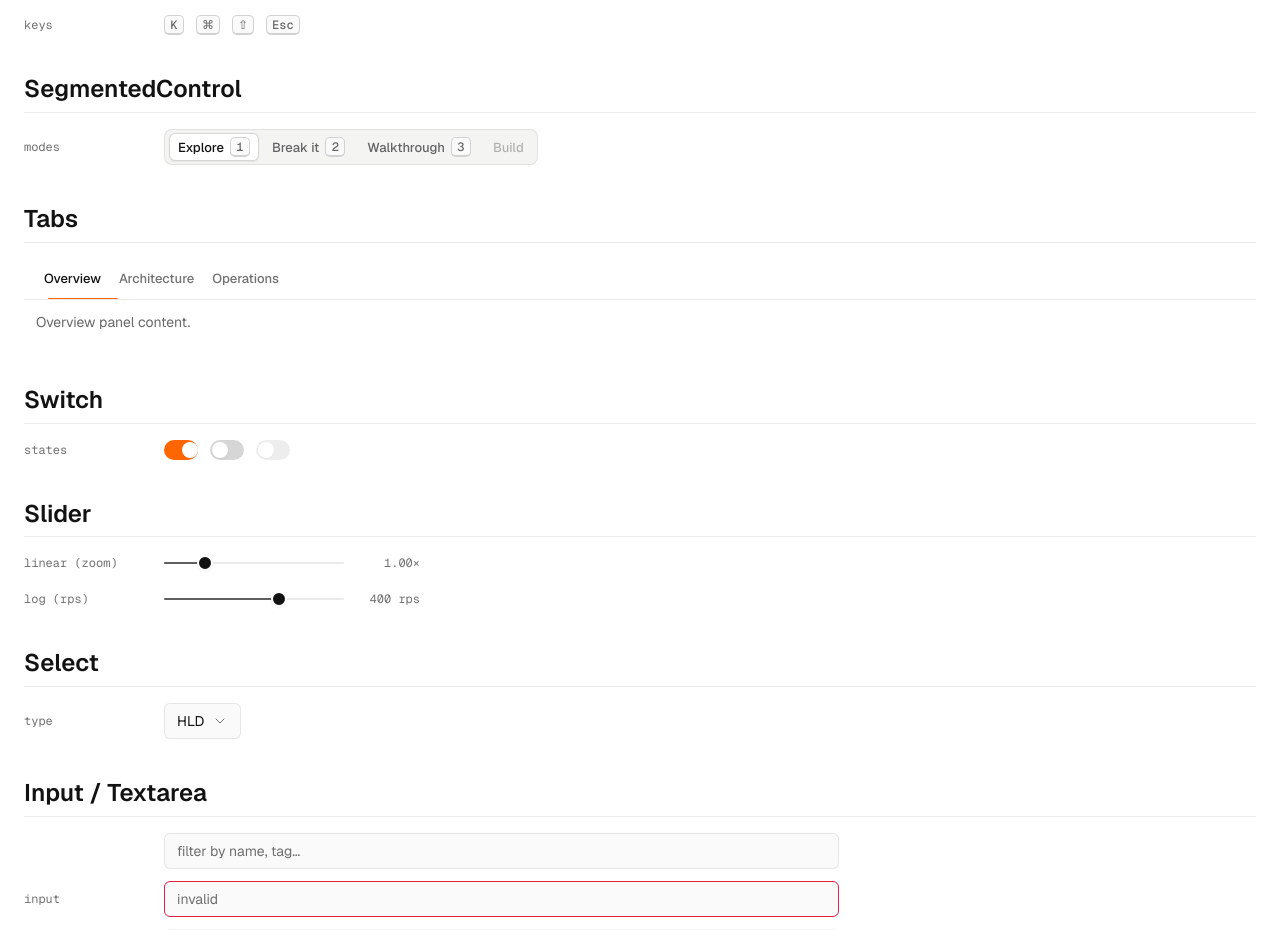
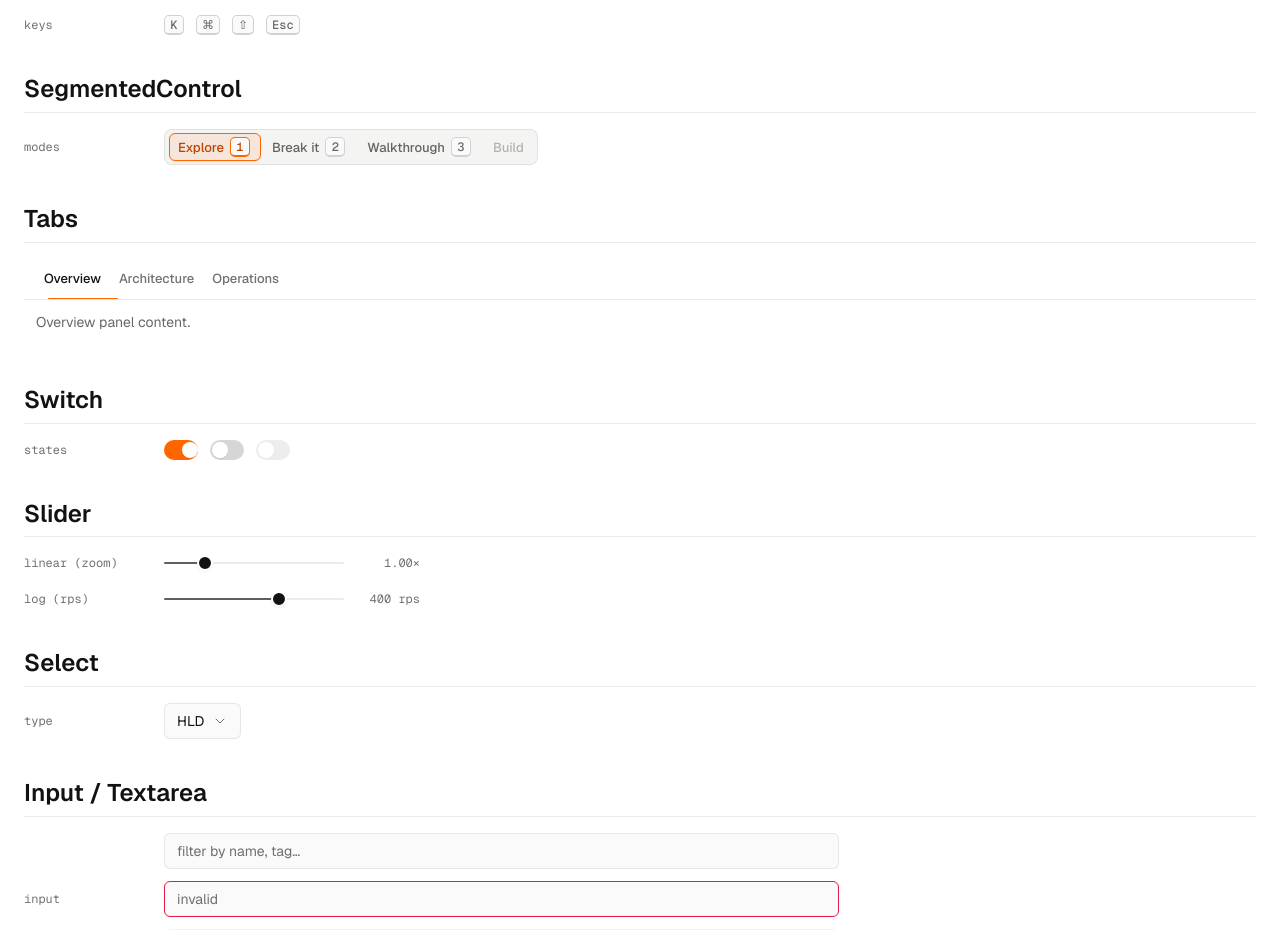
Before and after one commit to nexus-hash/dimensys, a Next.js app: page /dev/ui in a window 1280 px wide. Shown: the part 780-1710 px from the top of the page. Built offline with nearby package versions, Linux system fonts and the light colour scheme.

Commit message:
feat(ui): brand-coloured segmented control selection and hint, re-measured on font load

```diff
--- a/app/(components)/ui/SegmentedControl.tsx
+++ b/app/(components)/ui/SegmentedControl.tsx
@@ -53,11 +53,16 @@ export function SegmentedControl({
     measure();
   }, [measure]);
 
+  // Re-measure whenever the root or an item changes size (window resize, and
+  // the web font swapping in after a refresh, which changes label widths).
   React.useEffect(() => {
-    const onResize = () => measure();
-    window.addEventListener('resize', onResize);
-    return () => window.removeEventListener('resize', onResize);
-  }, [measure]);
+    const root = rootRef.current;
+    if (!root || typeof ResizeObserver === 'undefined') return;
+    const ro = new ResizeObserver(() => measure());
+    ro.observe(root);
+    itemRefs.current.forEach((el) => ro.observe(el));
+    return () => ro.disconnect();
+  }, [measure, options]);
 
   return (
     <RadioGroup.Root
@@ -66,7 +71,7 @@ export function SegmentedControl({
       onValueChange={onValueChange}
       aria-label={aria['aria-label']}
       className={cn(
-        'relative inline-flex gap-0.5 rounded-lg border border-line-hairline bg-surface-sunken p-[3px]',
+        'relative inline-flex gap-0.5 rounded-lg border border-line-hairline bg-surface-sunken p-0.75',
         className,
       )}
     >
@@ -74,8 +79,8 @@ export function SegmentedControl({
         <span
           aria-hidden
           className={cn(
-            'pointer-events-none absolute top-[3px] bottom-[3px] left-0 rounded-md border border-line-strong bg-surface-overlay shadow-elevation-1',
-            reducedMotion ? '' : 'transition-[transform,width] duration-[260ms] ease-standard',
+            'pointer-events-none absolute top-0.75 bottom-0.75 left-0 rounded-md border border-brand bg-brand-subtle shadow-elevation-1',
+            reducedMotion ? '' : 'transition-[transform,width] duration-260 ease-standard',
           )}
           style={{ width: indicator.width, transform: `translateX(${indicator.x}px)` }}
         />
@@ -96,10 +101,11 @@ export function SegmentedControl({
           // and the mouse-click path (Radix focuses the item on click too).
           onFocus={() => !opt.disabled && onValueChange(opt.value)}
           className={cn(
-            'relative z-[1] inline-flex items-center gap-1.5 whitespace-nowrap rounded-md font-medium text-ink-secondary',
-            'transition-colors duration-micro hover:text-ink-primary data-[state=checked]:text-ink-primary',
+            'relative z-1 inline-flex items-center gap-1.5 whitespace-nowrap rounded-md font-medium text-ink-secondary',
+            'transition-colors duration-micro hover:text-brand-ink data-[state=checked]:text-brand-ink',
             'disabled:pointer-events-none disabled:opacity-45',
-            'focus-visible:outline focus-visible:outline-2 focus-visible:outline-brand focus-visible:outline-offset-2',
+            'hover:[&_kbd]:border-brand hover:[&_kbd]:text-brand-ink data-[state=checked]:[&_kbd]:border-brand data-[state=checked]:[&_kbd]:text-brand-ink',
+            'focus-visible:outline-2 focus-visible:outline-brand focus:text-brand-ink focus-visible:outline-offset-2',
             size === 'sm' ? 'h-6 px-2 text-xs' : 'h-7 px-2.5 text-[13px]',
           )}
         >
```
